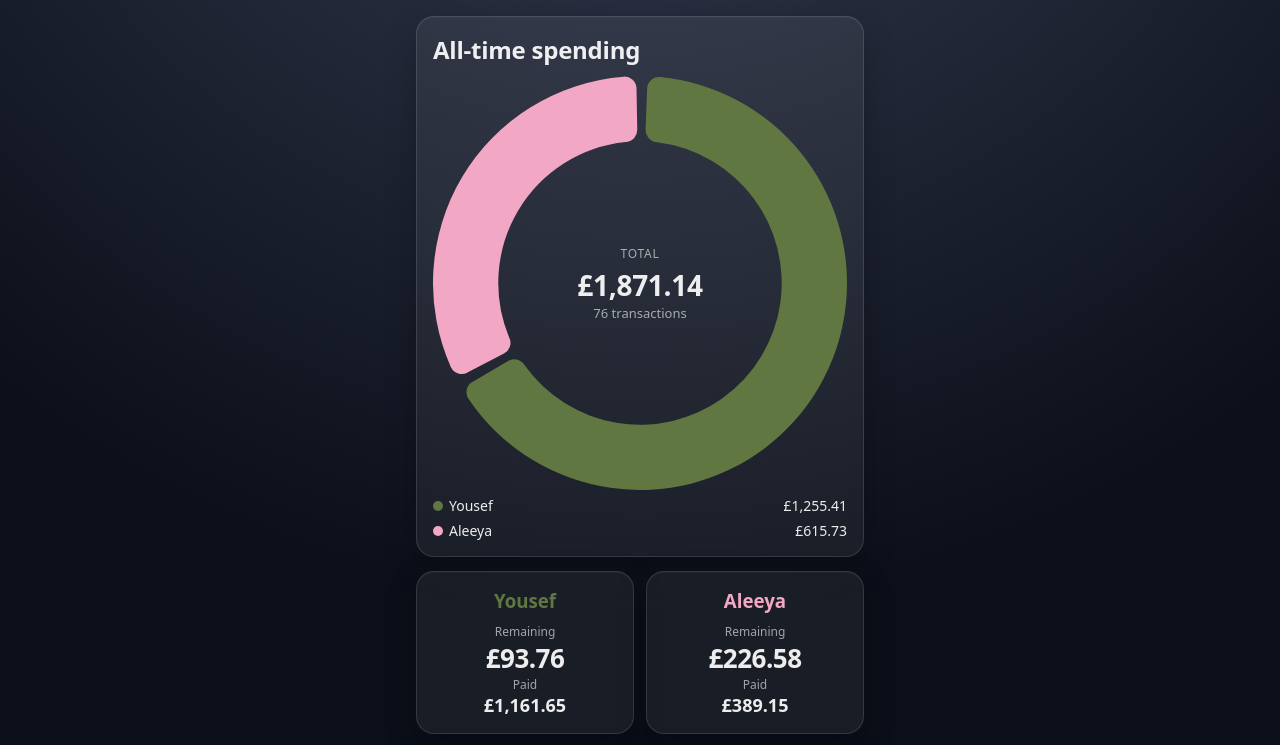
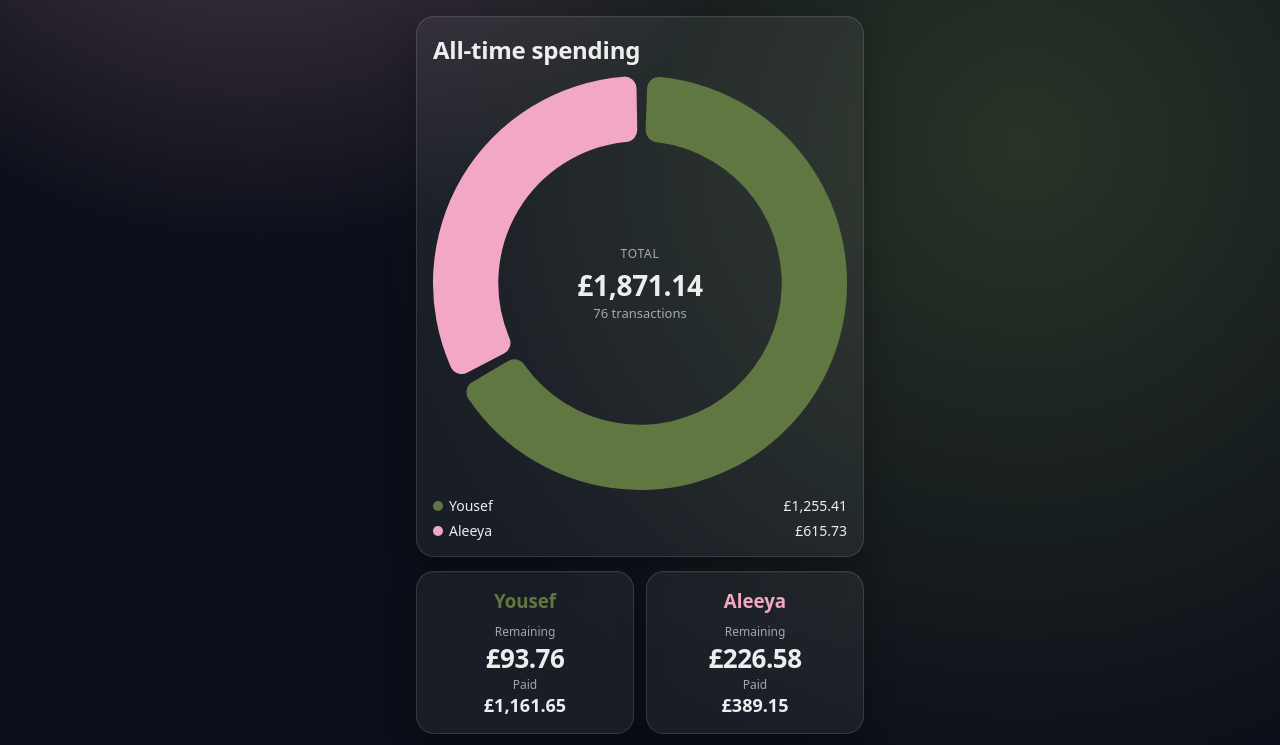
Before and after one commit to tomsharples1/amex-split-tracker, a plain HTML site: page index.html in a window 1280 px wide. Shown: the top 745 px of the page. Drawn offline with nearby package versions, Linux system fonts and the light colour scheme.

Commit message:
gradient

```diff
--- a/index.html
+++ b/index.html
@@ -34,10 +34,16 @@ body{
 
   background:
     radial-gradient(
-      1400px at 50% -30%,
-      rgba(24,33,58,.85) 0%,
-      #0b0f19 75%
-    );
+      900px at 20% -20%,
+      rgba(242,167,196,.35) 0%,
+      rgba(242,167,196,0) 60%
+    ),
+    radial-gradient(
+      1000px at 80% 10%,
+      rgba(97,119,65,.35) 0%,
+      rgba(97,119,65,0) 65%
+    ),
+    #0b0f19;
 }
 
 .wrap{max-width:480px;margin:0 auto;padding:16px}
```
